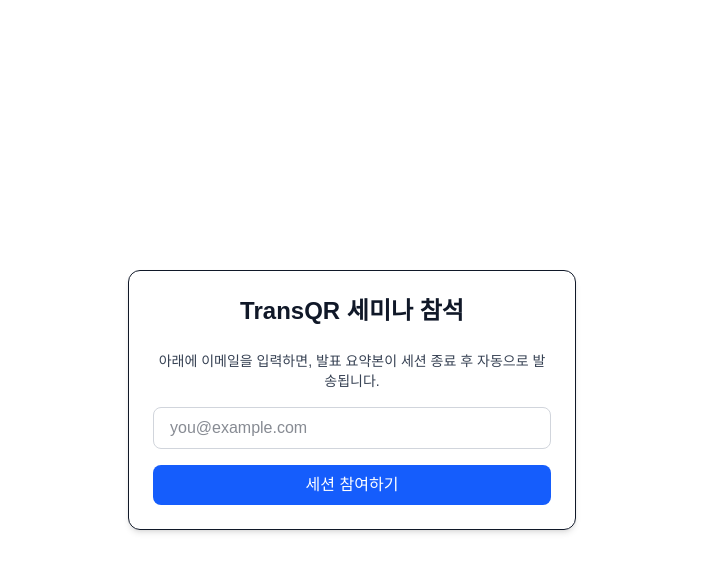
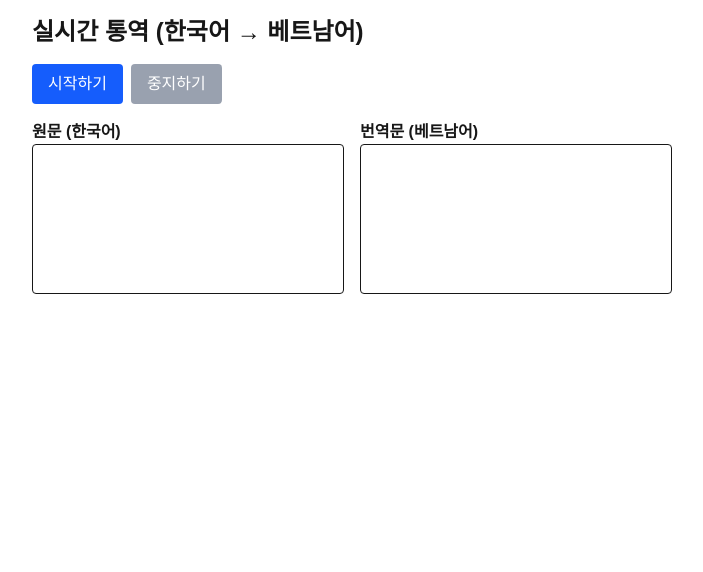
Before and after one commit to guniorg/transqr-platform, a Next.js app: page /session/1/live in a window 1280 px wide. Shown: the top 572 px of the page, without its empty margins (288-991 px from the left). Built offline with nearby package versions, Linux system fonts and the light colour scheme.

Commit message:
Fix: updated page.tsx

```diff
--- a/app/session/[id]/live/page.tsx
+++ b/app/session/[id]/live/page.tsx
@@ -1,55 +1,76 @@
-// app/session/[id]/page.tsx
+// app/session/[id]/live/page.tsx
 'use client';
 
-import { useState } from 'react';
-import { useRouter } from 'next/navigation';
+import { useEffect, useRef, useState } from 'react';
 
-export default function SessionEntry({ params }: { params: { id: string } }) {
-  const [email, setEmail] = useState('');
-  const [submitted, setSubmitted] = useState(false);
-  const router = useRouter();
-  const sessionId = params.id;
+export default function LiveTranslationPage() {
+  const [originalText, setOriginalText] = useState('');
+  const [translatedText, setTranslatedText] = useState('');
+  const recognitionRef = useRef<any>(null);
 
-  const handleSubmit = async (e: React.FormEvent) => {
-    e.preventDefault();
-    console.log('참석 세션:', sessionId);
-    console.log('입력된 이메일:', email);
-    setSubmitted(true);
-    // router.push(`/session/${sessionId}/live`); // 추후 사용 가능
+  useEffect(() => {
+    if (typeof window !== 'undefined') {
+      const SpeechRecognition =
+        window.SpeechRecognition || (window as any).webkitSpeechRecognition;
+
+      if (!SpeechRecognition) {
+        alert('이 브라우저는 음성 인식을 지원하지 않습니다.');
+        return;
+      }
+
+      const recognition = new SpeechRecognition();
+      recognition.lang = 'ko-KR';
+      recognition.interimResults = false;
+      recognition.continuous = true;
+
+      recognition.onresult = async (event: SpeechRecognitionEvent) => {
+        const lastResult = event.results[event.results.length - 1][0].transcript;
+        setOriginalText((prev) => prev + '\n' + lastResult);
+
+        try {
+          const response = await fetch('/api/translate', {
+            method: 'POST',
+            headers: { 'Content-Type': 'application/json' },
+            body: JSON.stringify({ text: lastResult, target: 'vi' })
+          });
+
+          const data = await response.json();
+          const result = data?.data?.translations?.[0]?.translatedText || '번역 실패';
+          setTranslatedText((prev) => prev + '\n' + result);
+        } catch (err) {
+          console.error('번역 실패:', err);
+        }
+      };
+
+      recognitionRef.current = recognition;
+    }
+  }, []);
+
+  const startRecognition = () => {
+    recognitionRef.current?.start();
+  };
+
+  const stopRecognition = () => {
+    recognitionRef.current?.stop();
   };
 
   return (
-    <main className="min-h-screen bg-white text-gray-900 flex items-center justify-center px-4">
-      <div className="max-w-md w-full space-y-6 border p-6 rounded-xl shadow-md">
-        <h1 className="text-2xl font-bold text-center">TransQR 세미나 참석</h1>
-        {submitted ? (
-          <div className="text-center">
-            <p className="text-green-600 font-semibold">✅ 참석이 확인되었습니다.</p>
-            <p className="text-sm mt-2">곧 통역이 시작됩니다. 이어폰을 착용해 주세요.</p>
-          </div>
-        ) : (
-          <form onSubmit={handleSubmit} className="space-y-4">
-            <p className="text-sm text-gray-700 text-center">
-              아래에 이메일을 입력하면, 발표 요약본이 세션 종료 후 자동으로 발송됩니다.
-            </p>
-            <input
-              type="email"
-              name="email"
-              placeholder="you@example.com"
-              required
-              className="w-full border border-gray-300 px-4 py-2 rounded-lg"
-              value={email}
-              onChange={(e) => setEmail(e.target.value)}
-            />
-            <button
-              type="submit"
-              className="w-full bg-blue-600 text-white py-2 rounded-lg hover:bg-blue-700 transition"
-            >
-              세션 참여하기
-            </button>
-          </form>
-        )}
+    <div className="p-4 max-w-2xl mx-auto">
+      <h1 className="text-2xl font-bold mb-4">실시간 통역 (한국어 → 베트남어)</h1>
+      <div className="space-x-2 mb-4">
+        <button onClick={startRecognition} className="bg-blue-600 text-white py-2 px-4 rounded">시작하기</button>
+        <button onClick={stopRecognition} className="bg-gray-400 text-white py-2 px-4 rounded">중지하기</button>
       </div>
-    </main>
+      <div className="grid grid-cols-1 md:grid-cols-2 gap-4">
+        <div>
+          <h2 className="font-semibold">원문 (한국어)</h2>
+          <div className="min-h-[150px] border p-2 rounded bg-white whitespace-pre-wrap">{originalText}</div>
+        </div>
+        <div>
+          <h2 className="font-semibold">번역문 (베트남어)</h2>
+          <div className="min-h-[150px] border p-2 rounded bg-white whitespace-pre-wrap">{translatedText}</div>
+        </div>
+      </div>
+    </div>
   );
 }
```
